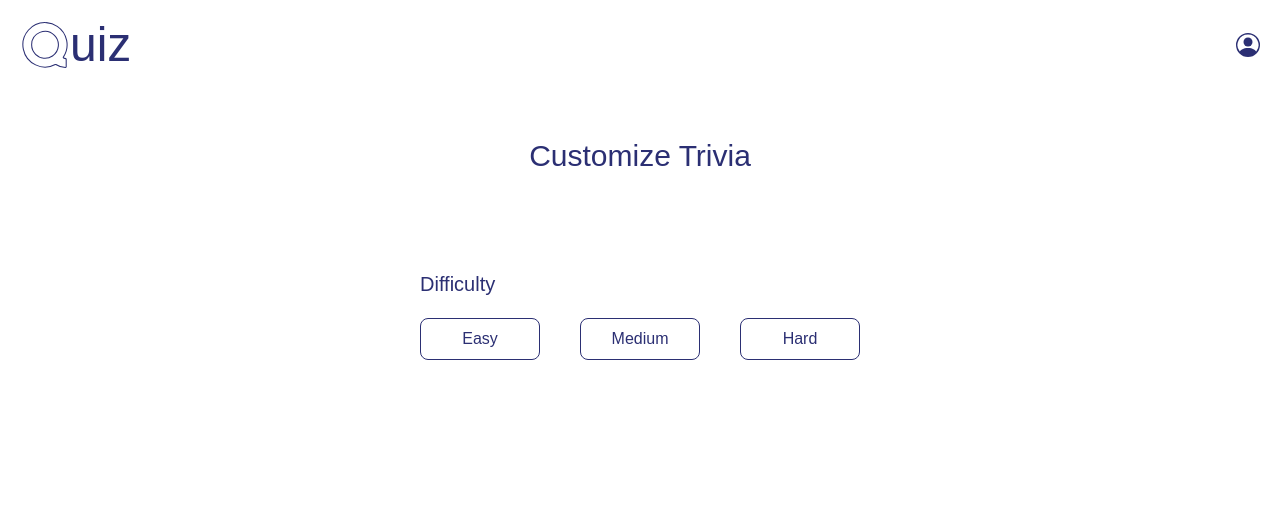
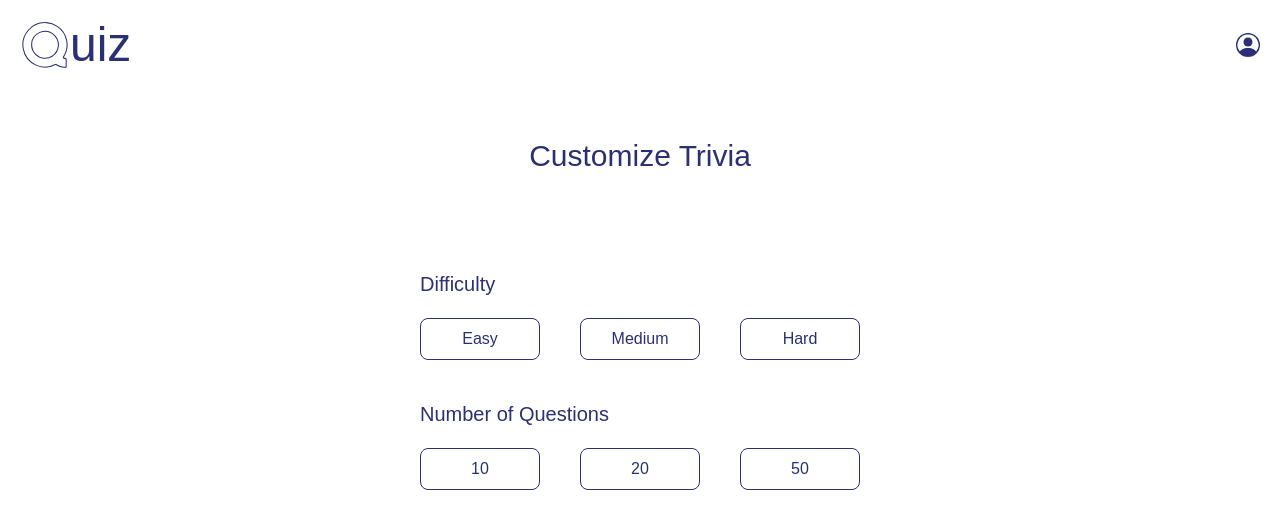
Before and after one commit to Nennae/trivia-app, a Next.js app: page /customizePage/1 in a window 1280 px wide. Shown: the top 528 px of the page. Built offline with nearby package versions, Linux system fonts and the light colour scheme.

Commit message:
added amount selection btns

```diff
--- /dev/null
+++ b/app/components/amount-select/amount-select.tsx
@@ -0,0 +1,13 @@
+
+export default function AmountSelect() {
+  return (
+    <div>
+      <p className="text-xl mb-5 p-0">Number of Questions</p>
+      <div className="select-btns-container flex gap-10">
+        <button className="difficulty-btns">10</button>
+        <button className="difficulty-btns">20</button>
+        <button className="difficulty-btns">50</button>
+      </div>
+    </div>
+  );
+}
--- a/app/customizePage/[category]/page.tsx
+++ b/app/customizePage/[category]/page.tsx
@@ -6,6 +6,7 @@ import { useQuiz } from "@/context/QuizContext";
 import Icons from "../../components/icons/icons";
 import { reformatCategoryName } from "@/utils/reformatStrings";
 import DifficultySelect from "@/app/components/dificulty-select/difficulty-select";
+import AmountSelect from "@/app/components/amount-select/amount-select";
 
 export default function CustomizePage() {
   const params = useParams();
@@ -30,8 +31,9 @@ export default function CustomizePage() {
           <h3>{selectedCategory}</h3>
         </div>
       )}
-      <div className="flex-center">
+      <div className="flex-center-column gap-10">
         <DifficultySelect />
+        <AmountSelect />
       </div>
     </div>
   );
```
